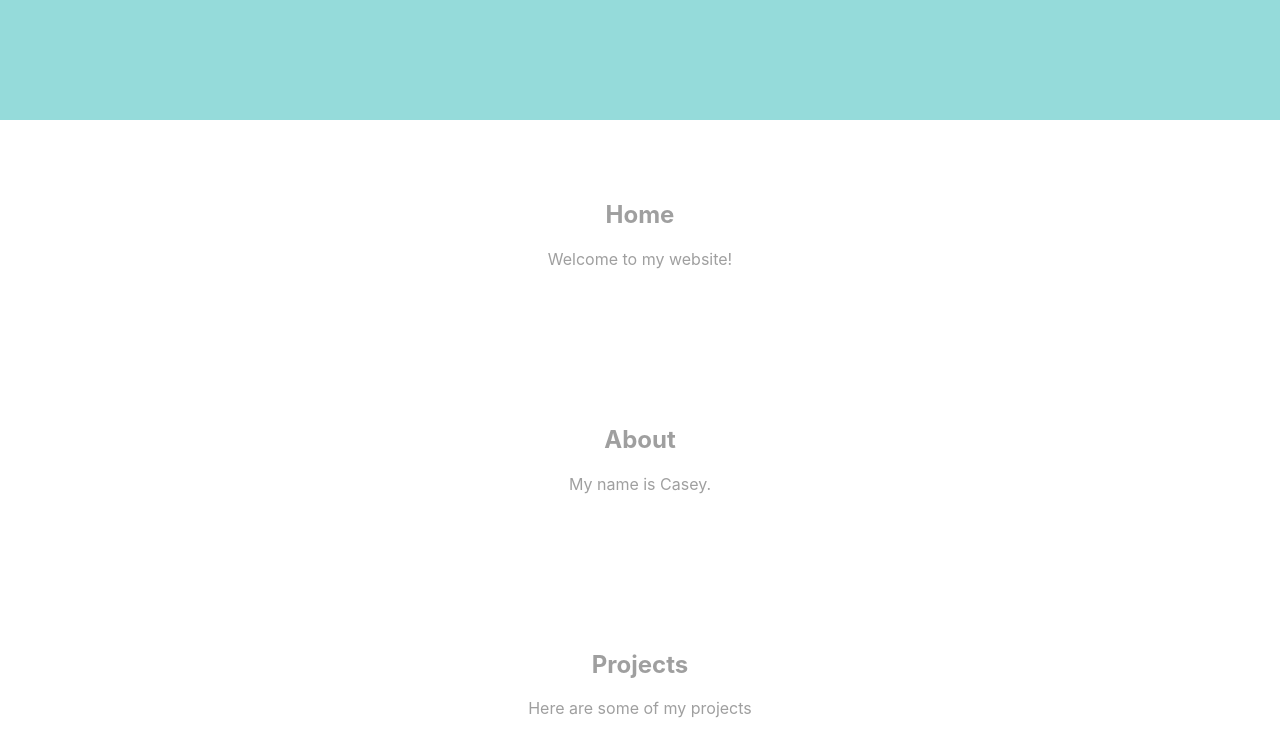
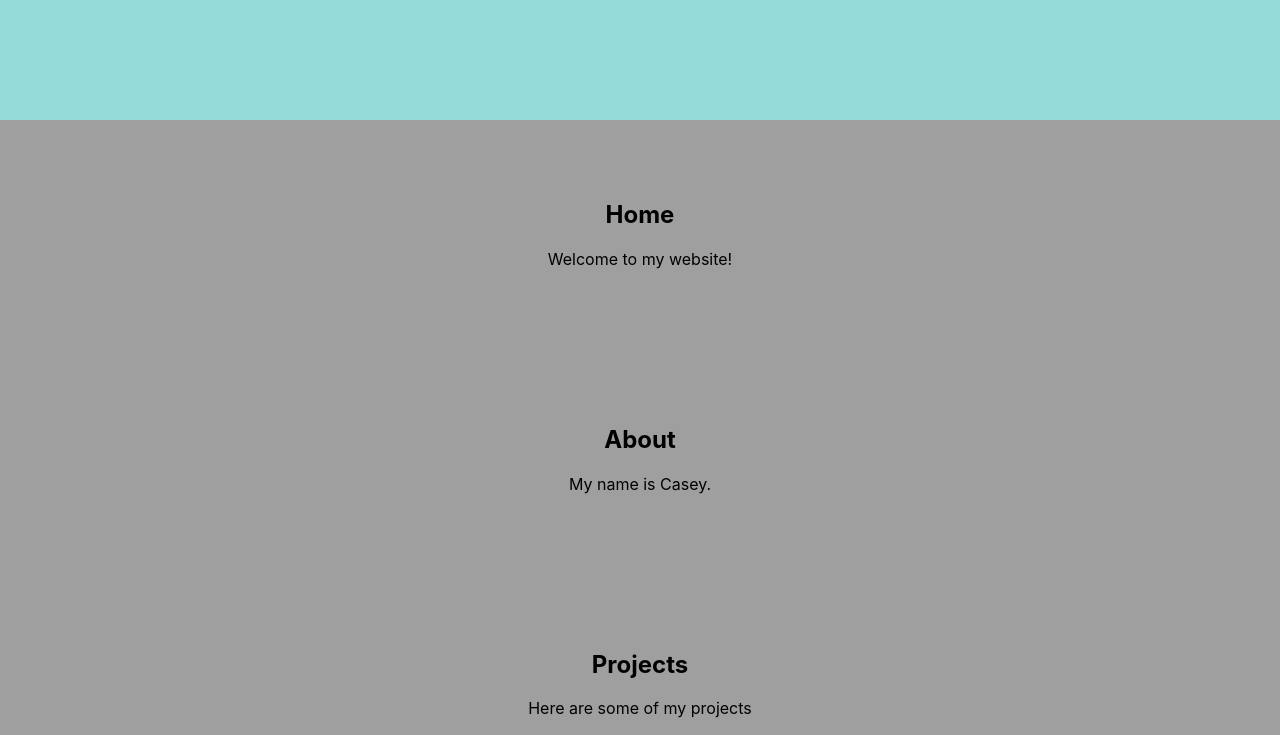
Before and after one commit to holdenc20/holdenc20.github.io, a React (Create React App) app: page / in a window 1280 px wide. Shown: the part 680-1415 px from the top of the page. Built offline with nearby package versions, Linux system fonts and the light colour scheme.

Commit message:
Formatting nav

```diff
--- a/src/App.css
+++ b/src/App.css
@@ -96,11 +96,19 @@ footer p {
   text-align: center;
 }
 
+.hero h1 {
+  text-align: center;
+}
+
+.hero p {
+  text-align: center;
+}
+
 .content {
   display: flex;
   flex-direction: column;
   text-align: center;
   justify-content: center;
   align-items: center;
-  color: rgb(159, 159, 159);
+  background-color: rgb(159, 159, 159);
 }
```
